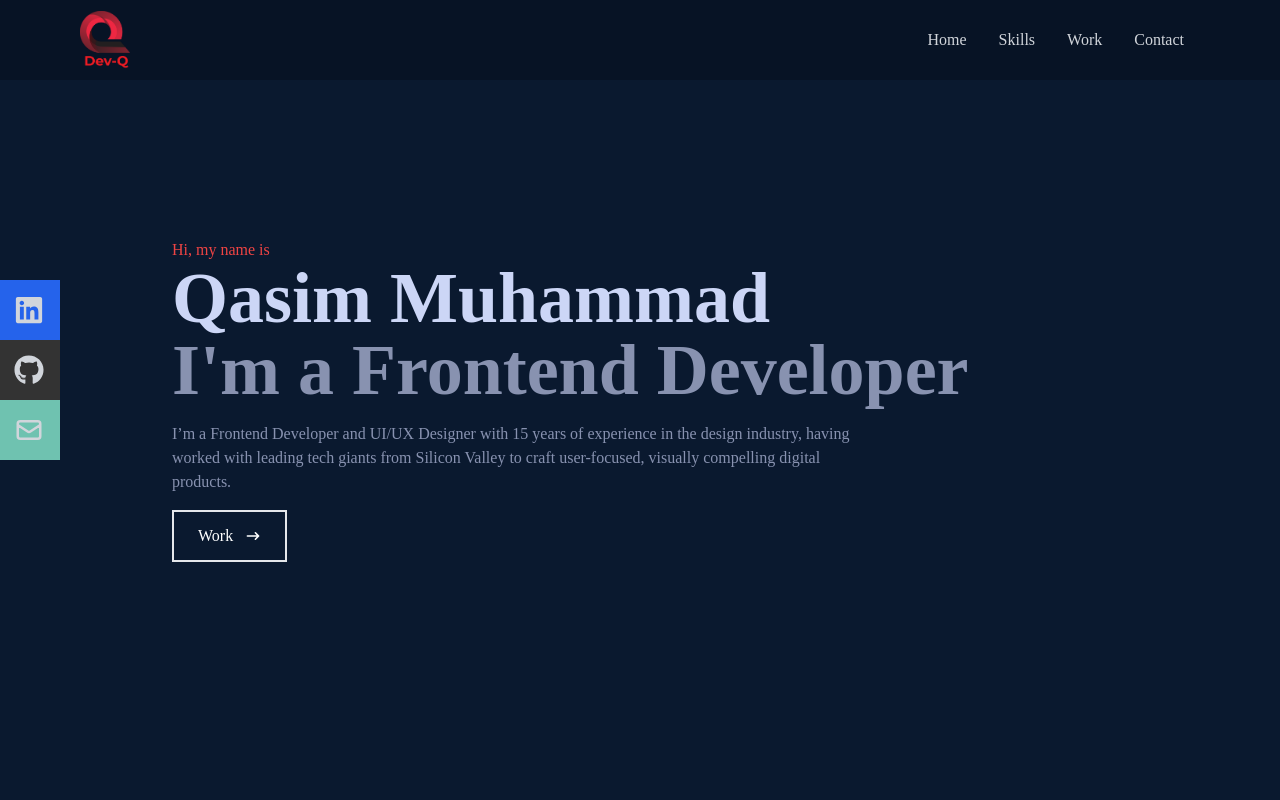
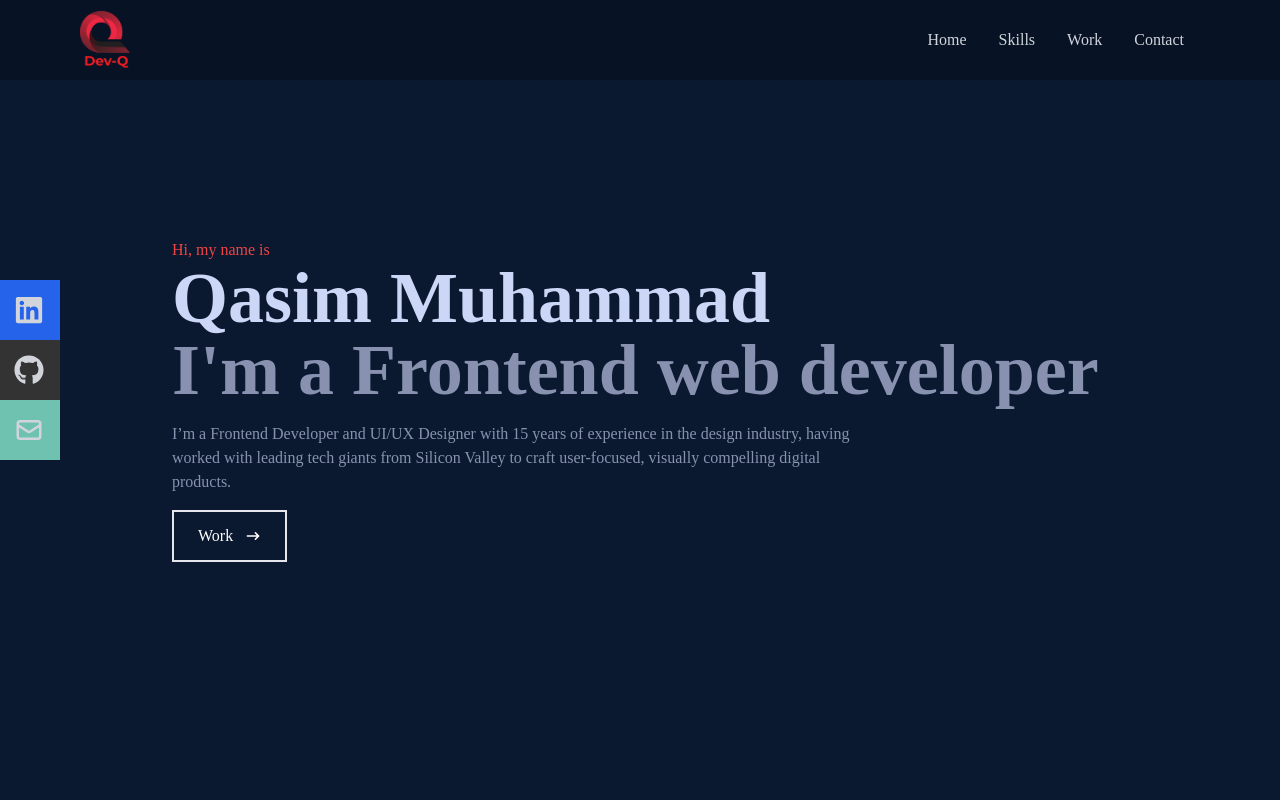
Before and after one commit to Qasim538/Qasim-Portfolio, a React (Create React App) app: page / in a window 1280 px wide. Shown: the top 800 px of the page. Built offline with nearby package versions, Linux system fonts and the light colour scheme.

Commit message:
Updated portfolio with new projects and improved layout

```diff
--- a/src/Components/Home.js
+++ b/src/Components/Home.js
@@ -11,7 +11,7 @@
     <div className='max-w-[1000px] mx-auto px-8 flex flex-col justify-center h-full'>
     <p className='text-red-500'> Hi, my name is </p>
     <h1 className='text-4xl sm:text-7xl font-bold text-[#ccd6f6]'>Qasim Muhammad</h1>
-    <h2 className='text-4xl sm:text-7xl font-bold text-[#8892b0]'>I'm a Frontend Developer</h2>
+    <h2 className='text-4xl sm:text-7xl font-bold text-[#8892b0]'>I'm a Frontend web developer</h2>
     <p className='text-[#8892b0] py-4 max-w-[700px]'> I’m a Frontend Developer and UI/UX Designer with 15 years of experience in the design industry, having worked with leading tech giants from Silicon Valley to craft user-focused, visually compelling digital products. </p>
     <div>
 
```
